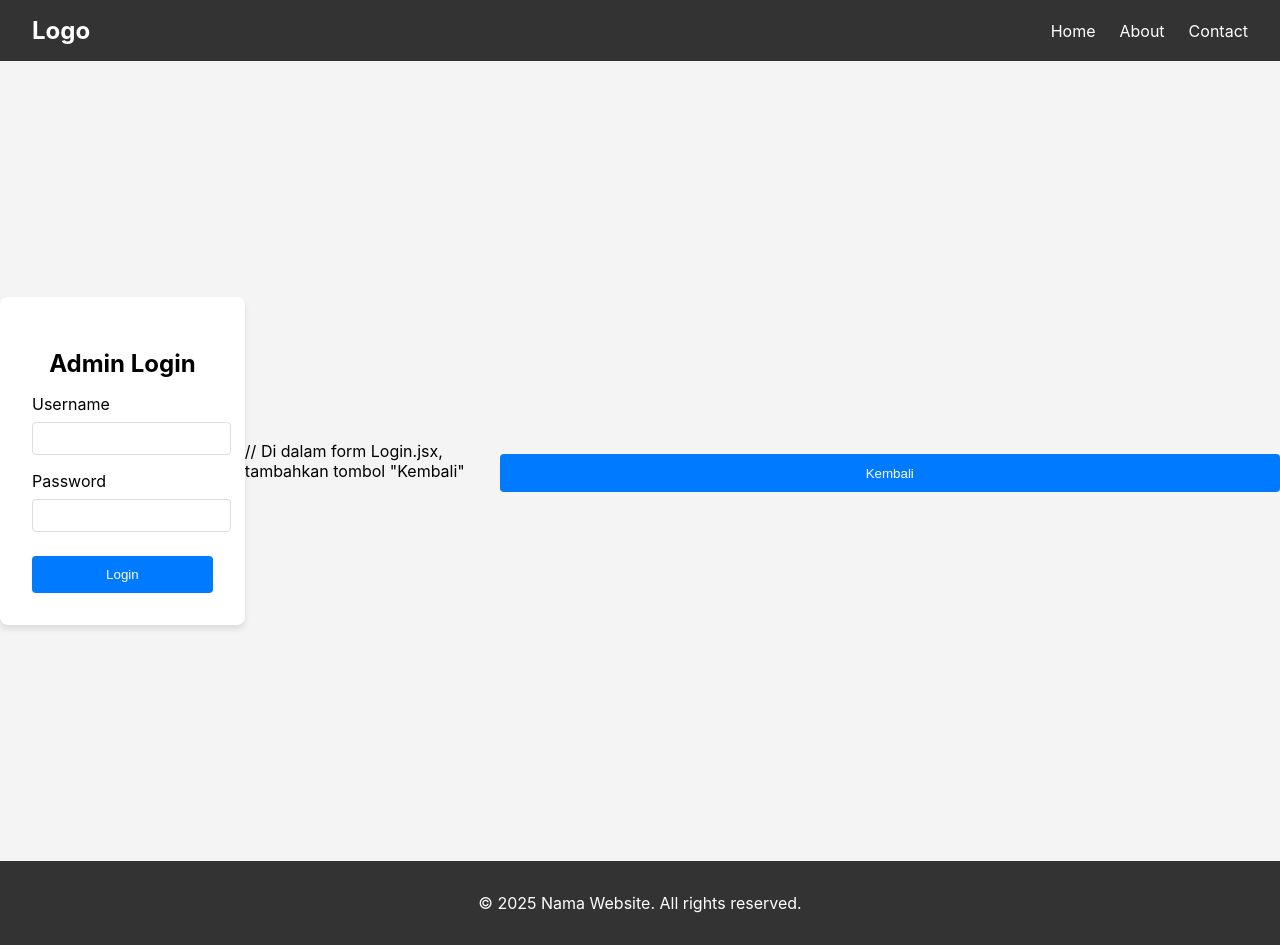
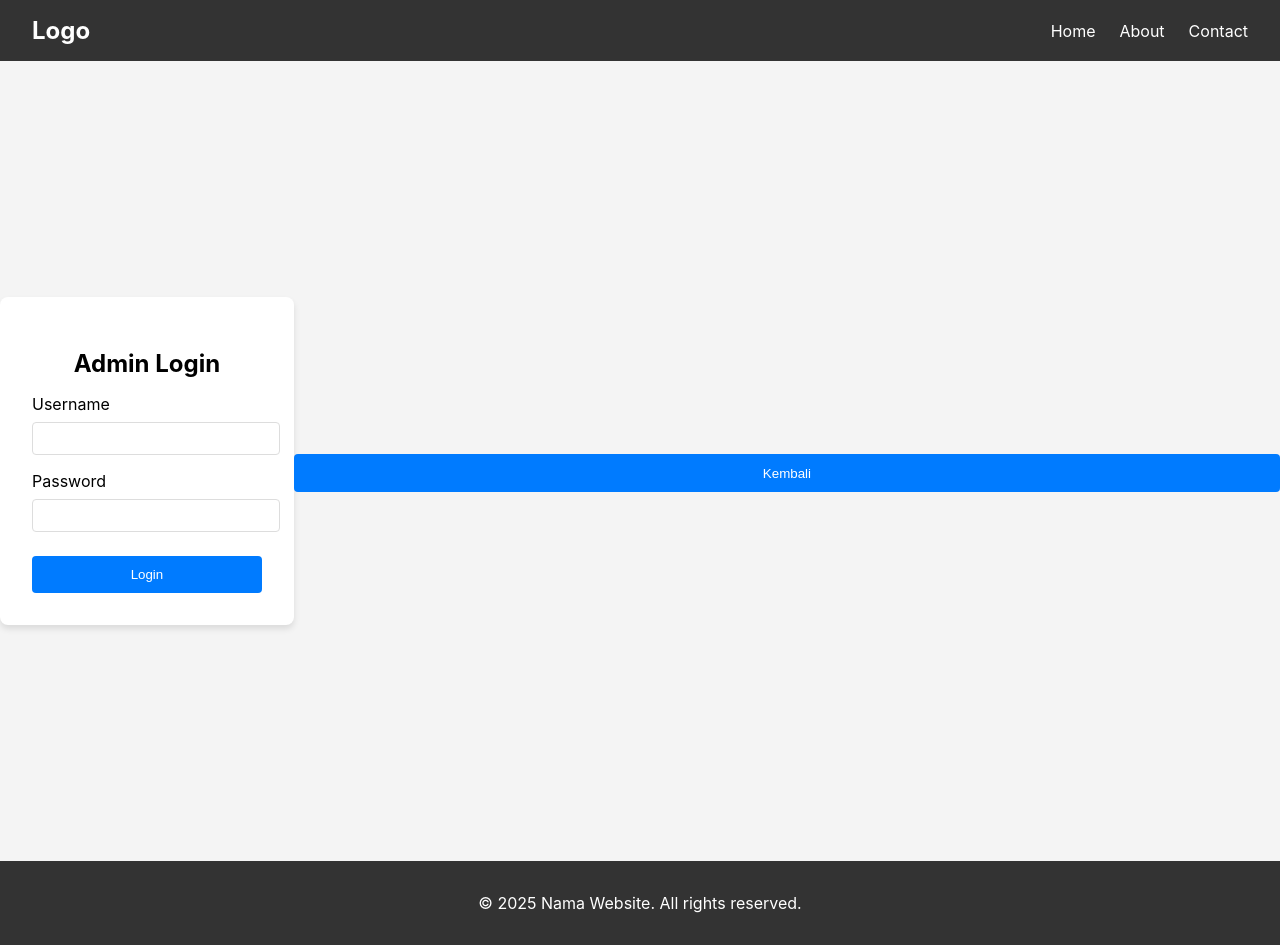
Before and after one commit to shin-meiri/main, a React (Create React App) app: page / in a window 1280 px wide. Both pictures are taken after a click on the button "Masuk sebagai Admin". Built offline with nearby package versions, Linux system fonts and the light colour scheme.

Commit message:
Update Login.jsx

```diff
--- a/src/admin/pages/Login.jsx
+++ b/src/admin/pages/Login.jsx
@@ -42,7 +42,7 @@ const Login = ({ onLogin }) => {
         <button type="submit">Login</button>
       </form>
 
-// Di dalam form Login.jsx, tambahkan tombol "Kembali"
+
 <button type="button" onClick={() => (window.location.href = '/')} className="backButtonStyle">
   Kembali
 </button>
```
